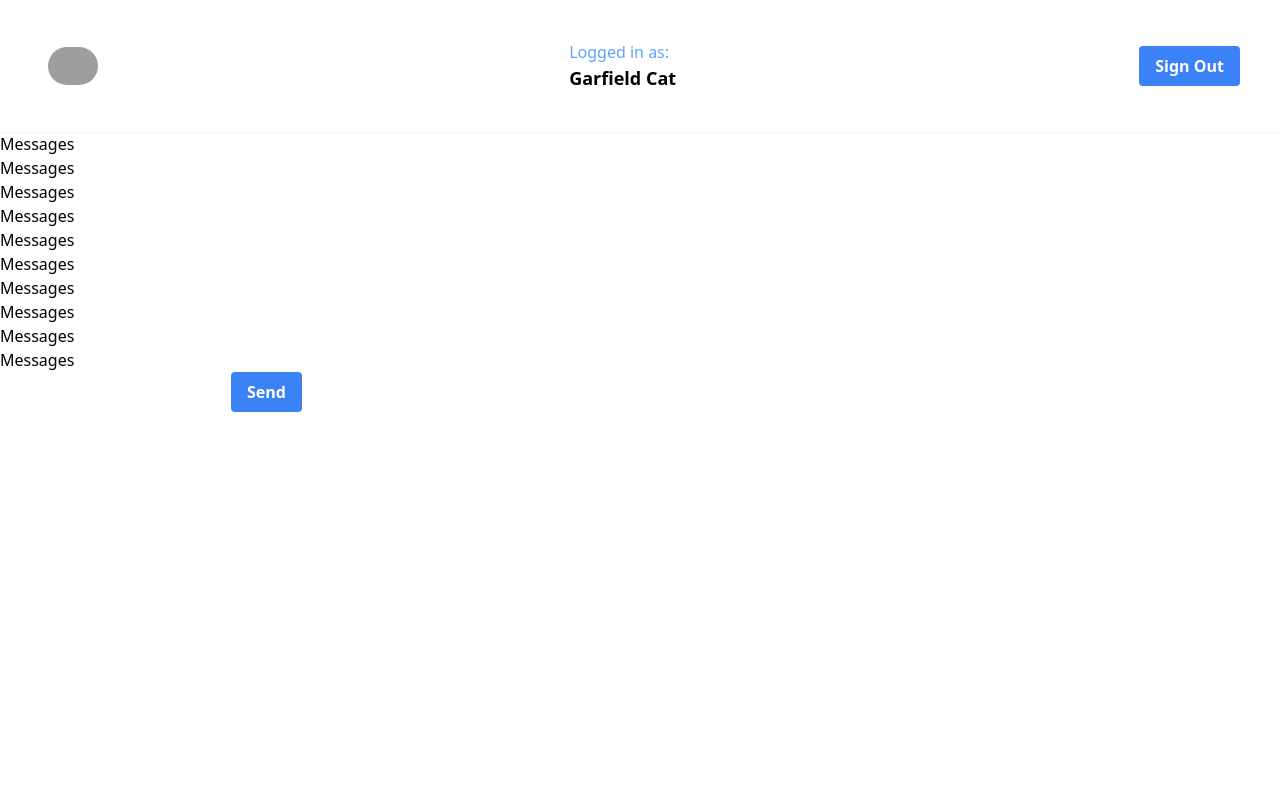
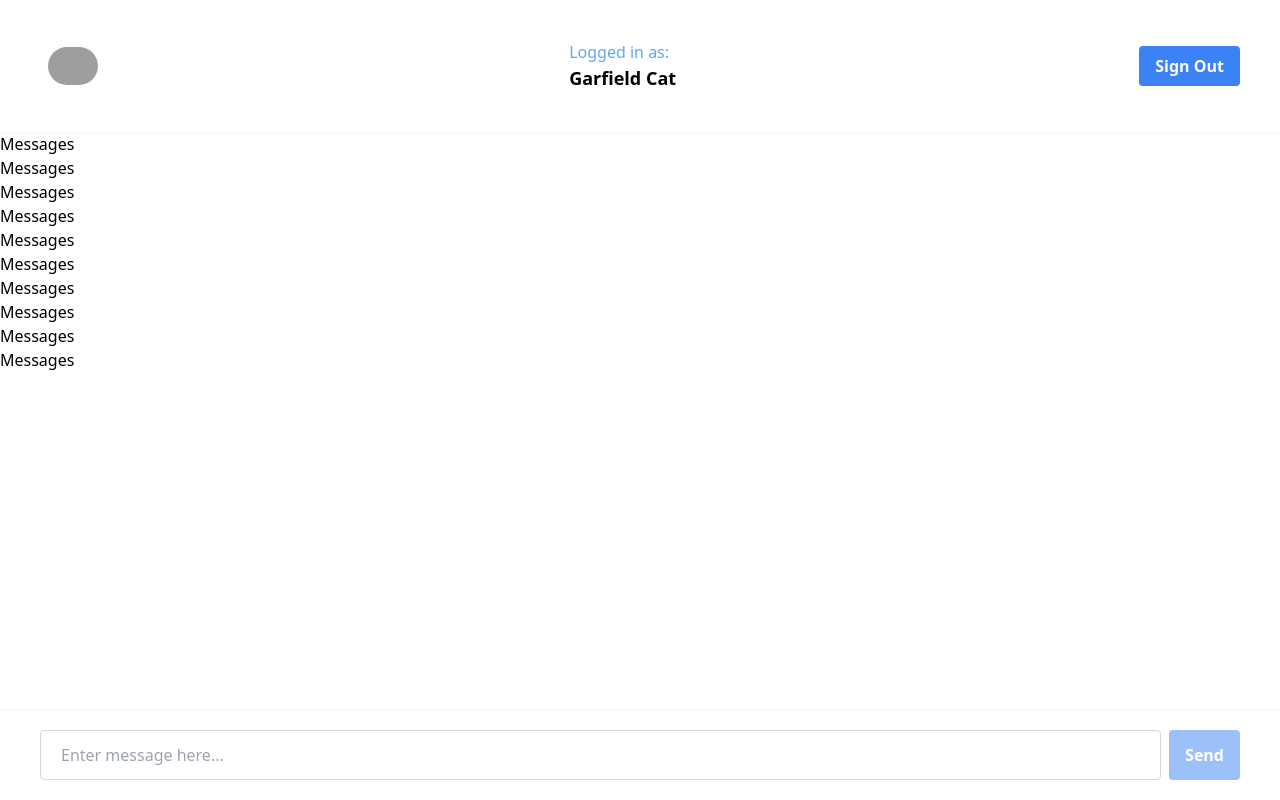
Before and after one commit to wiltonlee948/ChatRT, a Next.js app: page / in a window 1280 px wide. Built offline with nearby package versions, Linux system fonts and the light colour scheme; grey boxes are pictures that could not be loaded.

Commit message:
fixed error where input text was not clearing onsubmit

```diff
--- a/app/ChatInput.tsx
+++ b/app/ChatInput.tsx
@@ -1,9 +1,30 @@
+'use client'
+import { FormEvent, useState } from "react";
+
 function ChatInput() {
+  const [input, setInput] = useState('');
+  const addMessage = (e: FormEvent<HTMLFormElement>): void => {
+    e.preventDefault();
+    if (!input) return;
+    const inputToSend = input;
+    setInput("");
+  }
+
   return (
-    <form>
-      <input type="text" />
+    <form onSubmit={addMessage} className="fixed bottom-0 z-50 w-full flex px-10 py-5 space-x-2 border-t border-gray-100">
+      <input
+        type="text"
+        value={input}
+        onChange={e => setInput(e.target.value)}
+        placeholder="Enter message here..."
+        className="
+          flex-1 rounded border border-gray-300 focus:outline-none focus:ring-2 focus:ring-blue-600
+          focus:border-transparent px-5 py-3 disabled:opacity-50 disabled:cursor-not-allowed
+        "
+      />
       <button
         type="submit"
+        disabled={!input}
         className="bg-blue-500 hover:bg-blue-700 text-white font-bold py-2 px-4 rounded
         disabled:opacity-50 disabled:cursor-not-allowed"
       >
```
